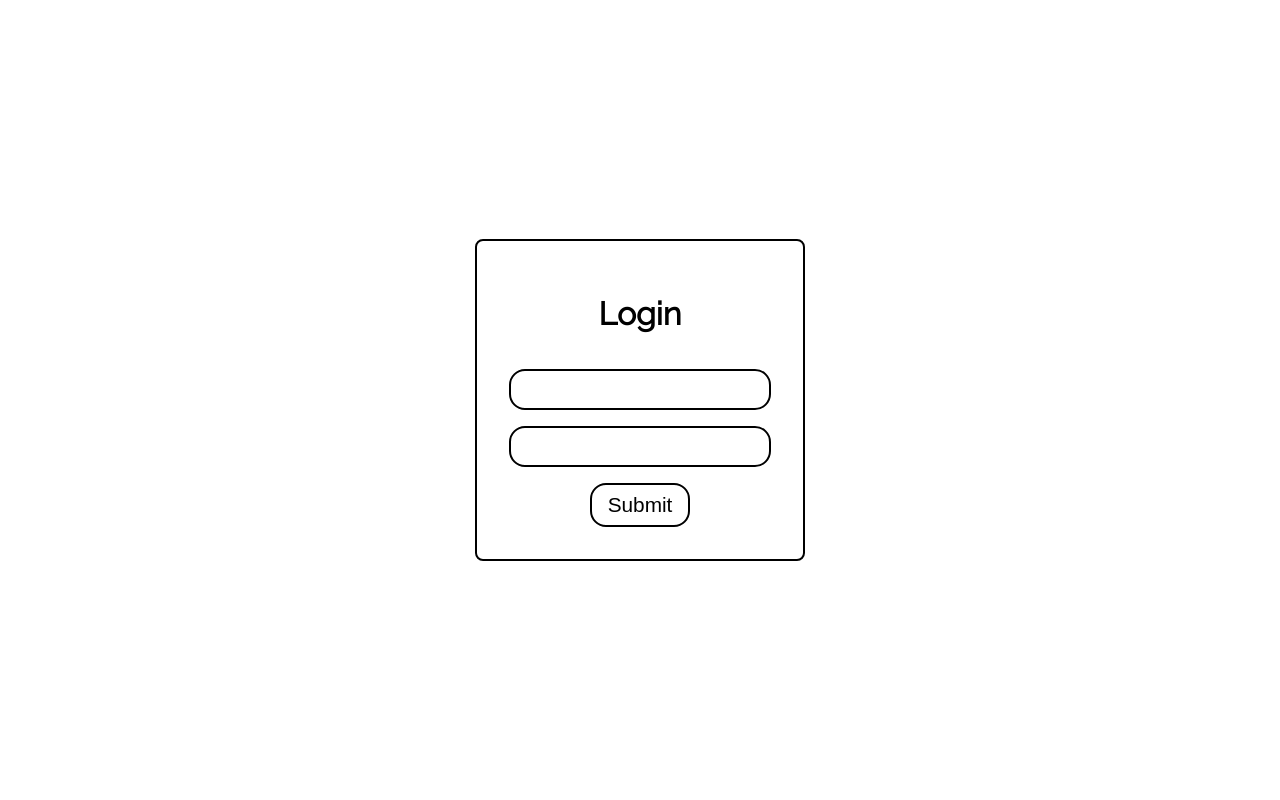
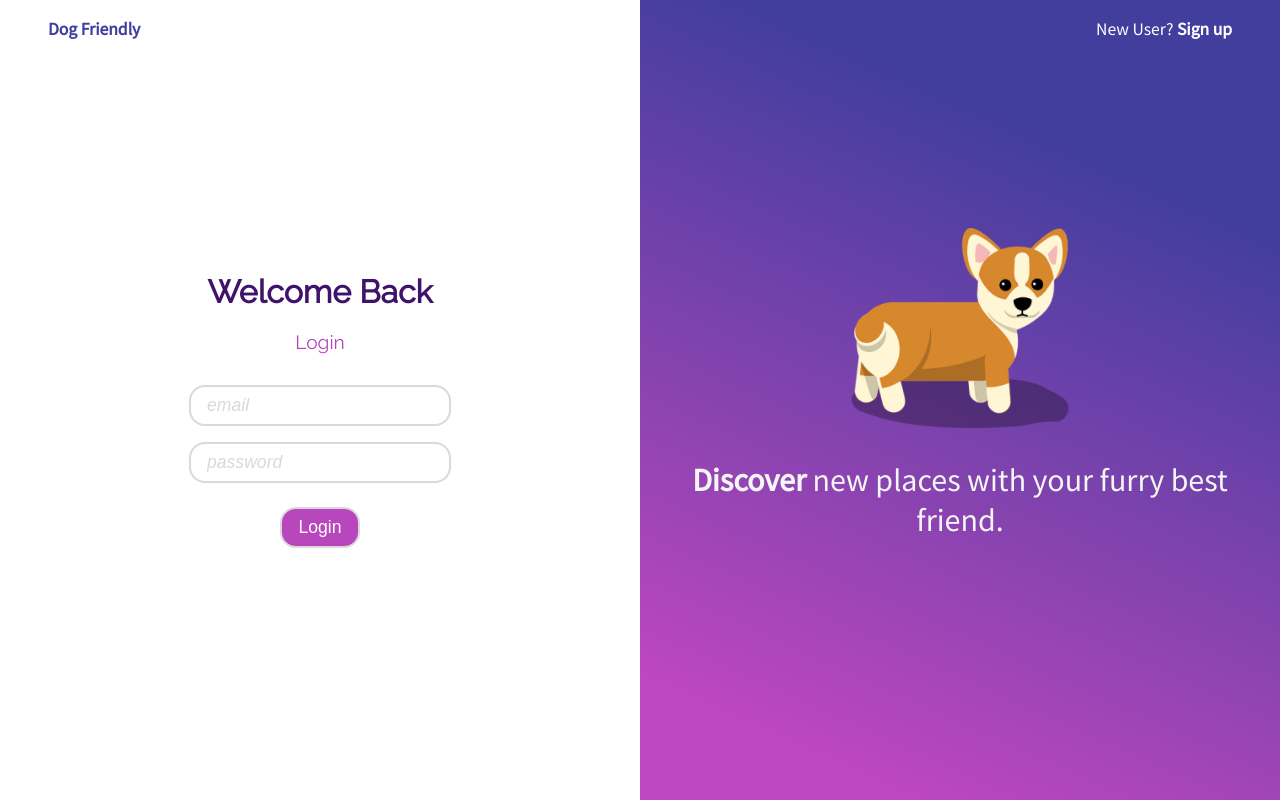
Before and after one commit to bmedvedec/DogFriendly, a Next.js app in the folder IzvorniKod/: page /login in a window 1280 px wide. Built offline with nearby package versions, Linux system fonts and the light colour scheme; no server answers.

Commit message:
Login page dizajn
Dodan css za login page

```diff
--- a/IzvorniKod/pages/login.jsx
+++ b/IzvorniKod/pages/login.jsx
@@ -1,4 +1,4 @@
-import styles from "../styles/register.module.scss";
+import styles from "../styles/login.module.scss";
 import Layout from "../components/layout";
 import { useRouter } from "next/router";
 import { useState } from "react";
@@ -34,25 +34,60 @@ export default function Login(params) {
     <Layout page="Login">
       <div className={styles.container}>
         <form onSubmit={handleSubmit}>
-          <div className="card">
-            <h1>Login</h1>
+          <div className={styles.leftSide}>
+            <div className={styles.appName}>
+              <p>
+                <b>Dog Friendly</b>
+              </p>
+            </div>
+
+            <div className={styles.heading}>
+              <h1 className={styles.headingWelcome}>Welcome Back</h1>
+              <h2 className={styles.headingLogin}>Login</h2>
+            </div>
+
+            <div className="email-container">
               <input
                 type="email"
                 value={email}
+                placeholder="email"
                 onChange={(event) => {
                   setEmail(event.target.value);
                 }}
               />
+            </div>
+
+            <div className="password-container">
               <input
                 type="password"
                 value={password}
+                placeholder="password"
                 onChange={(event) => {
                   setPassword(event.target.value);
                 }}
               />
-            <input className="button" type="submit" value="Submit" />
+            </div>
+            <input className={styles.button} type="submit" value="Login" />
           </div>
         </form>
+
+        <div className={styles.rightSide}>
+          <div className={styles.signup}>
+            <p>
+              New User?{" "}
+              <a href="/register" className={styles.link}>
+                Sign up
+              </a>
+            </p>
+          </div>
+
+          <div className={styles.corgiContainer}>
+            <img src="/corgi.png" alt="corgi" className={styles.corgi} />
+            <p className={styles.text}>
+              <b>Discover</b> new places with your furry best friend.
+            </p>
+          </div>
+        </div>
       </div>
     </Layout>
   );
--- a/IzvorniKod/styles/globals.scss
+++ b/IzvorniKod/styles/globals.scss
@@ -35,14 +35,17 @@ a {
 input {
   padding: 8px 16px;
   border-radius: 16px;
-  border: 2px solid black;
+  border: 2px solid #D9D9D9;
   font-size: 1.1rem;
   transition: 0.2s ease-in-out;
+  &::placeholder {
+    font-style: italic;
+    color: #D9D9D9;
+  }
 }
 
 input:focus {
-  background: black;
-  color: white;
+  border: black;
   transition: 0.2s ease-in-out;
 }
 
--- /dev/null
+++ b/IzvorniKod/styles/login.module.scss
@@ -0,0 +1,112 @@
+.container {
+    display: flex;
+    flex-direction: row;
+    justify-content: center;
+    align-items: center;
+    position: relative;
+    height: 100vh;
+
+    @media (max-width: 820px) {
+        flex-direction: column;
+
+        .leftSide {
+            width: 100vw;
+            height: 50vh;
+            padding-top: 24px;
+        }
+
+        .rightSide {
+            width: 100vw;
+            height: 50vh;
+            padding-top: 24px;
+        }
+
+        .signup {
+            color: #423E9E;
+        }
+    }
+}
+
+.leftSide {
+    display: flex;
+    flex-direction: column;
+    justify-content: center;
+    align-items: center;
+    float: left;
+    width: 50vw;
+    height: 100vh;
+    gap: 16px;
+}
+
+.appName {
+    position: absolute;
+    top: 0px;
+    left: 48px;
+    color: #423E9E;
+    font-size: 1.1rem;
+    font-weight: 700;
+}
+
+.heading {
+    text-align: center;
+}
+
+.headingWelcome {
+    font-size: 2rem;
+    font-weight: bolder;
+    color: #3F126B;
+}
+
+.headingLogin {
+    font-size: 1.2rem;
+    font-weight: 400;
+    color: #B646BC;
+}
+
+.button {
+    background: #B847BD;
+    color: white;
+    margin-top: 8px;
+}
+
+.rightSide {
+    display: flex;
+    flex-direction: column;
+    justify-content: center;
+    align-items: center;
+    float: left;
+    width: 50vw;
+    height: 100vh;
+    background: linear-gradient(204.16deg, #423E9E 22.48%, #BD47BE 88.65%);
+}
+
+.corgiContainer {
+    display: flex;
+    flex-direction: column;
+    justify-content: center;
+    align-items: center;
+    font-size: 2rem;
+    font-weight: 400;
+    text-align: center;
+    color: #F5F5F5;
+    padding: 0px 16px;
+}
+
+.signup {
+    position: absolute;
+    top: 0px;
+    right: 48px;
+    font-size: 1.1rem;
+    color: white;
+    font-weight: 100;
+}
+
+.link {
+    font-weight: 600;
+}
+
+.corgi {
+    width: 40%;
+    height: auto;
+    object-fit: cover;
+}
```
Lines whose indentation alone changed are shown as unchanged.
